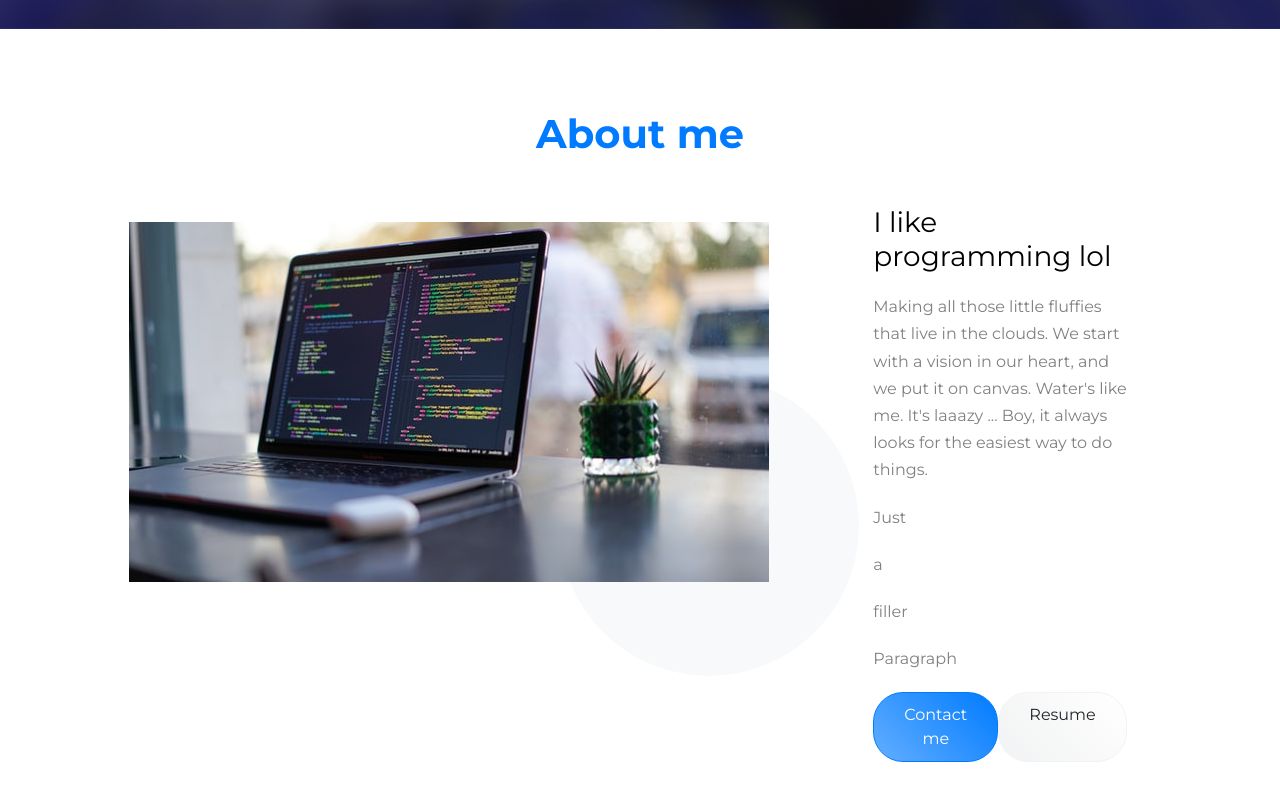
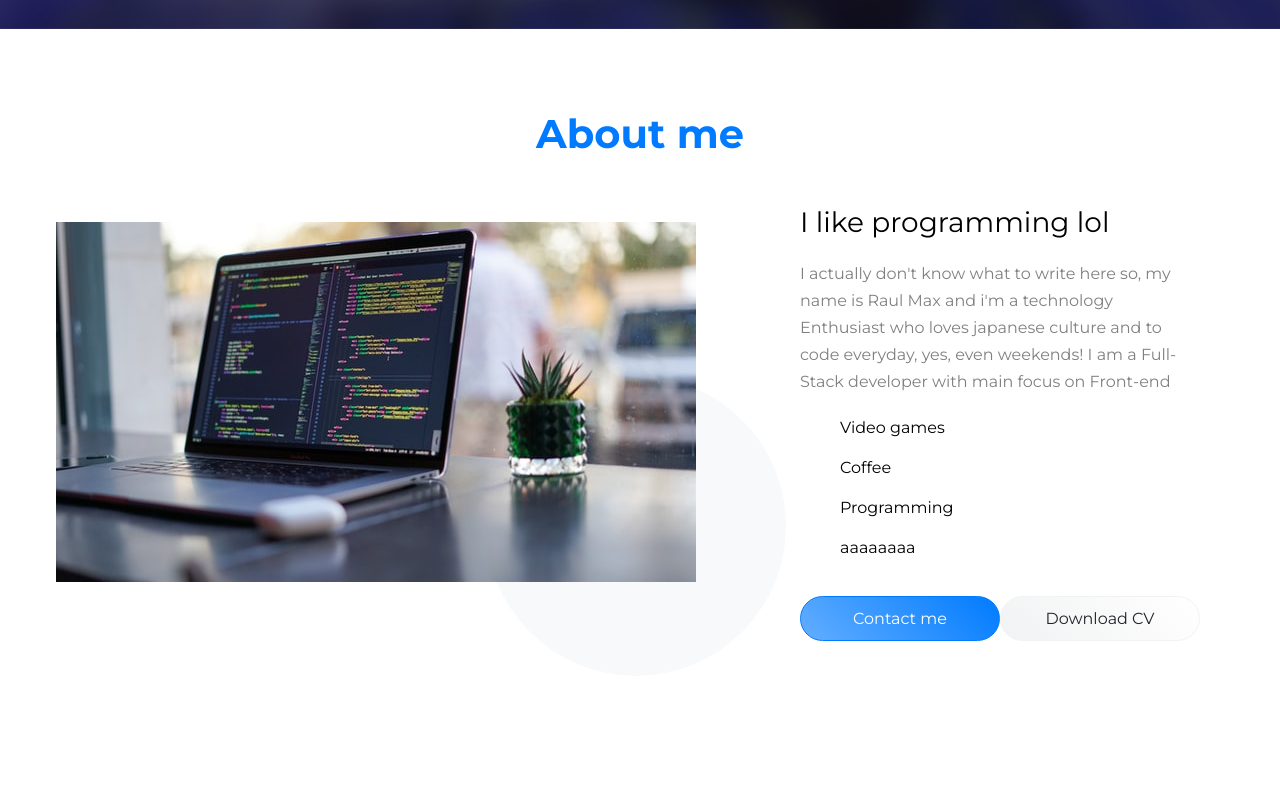
Before and after one commit to raulmax319/my-website, a Next.js app: page / in a window 1280 px wide. Shown: the part 771-1571 px from the top of the page. After the commit the page ends 1492 px from the top, so only its background shows below. Built offline with nearby package versions, Linux system fonts and the light colour scheme.

Commit message:
some fixes/modifications

```diff
--- a/src/assets/data/data.jsx
+++ b/src/assets/data/data.tsx
@@ -5,7 +5,7 @@ import {
   faGithub,
 } from '@fortawesome/free-brands-svg-icons';
 
-const data = {
+export default {
   name: 'Raul Max.',
   typed: ['Backend Developer.', 'Frontend Developer.', 'Coffee Lover.'],
   socialLinks: [
@@ -30,9 +30,26 @@ const data = {
       className: faGithub,
     },
   ],
+  thingsList: [
+    {
+      text: 'Video games',
+      icon: '🎮',
+    },
+    {
+      text: 'Coffee',
+      icon: '☕',
+    },
+    {
+      text: 'Programming',
+      icon: '⌨',
+    },
+    {
+      text: 'aaaaaaaa',
+      icon: '⌨',
+    },
+  ],
   aboutMe: 'About Me',
   aboutDetails: 'Full-Stack developer',
   details: "I'm Raul Max ty",
+  cvLink: '',
 };
-
-export default data;
--- a/src/components/Button/Button.styled.tsx
+++ b/src/components/Button/Button.styled.tsx
@@ -1,6 +1,8 @@
 import styled, { css } from 'styled-components';
 
 export const MyButton = styled('a')<{ primary: boolean }>`
+  width: 200px;
+  height: 45px;
   display: inline-block;
   cursor: pointer;
   font-weight: 400;
--- a/src/pages/index.tsx
+++ b/src/pages/index.tsx
@@ -6,7 +6,7 @@ import { HomeSection, AboutSection } from '../sections';
 
 import data from '../assets/data/data';
 
-const { name, socialLinks } = data;
+const { socialLinks, cvLink, thingsList } = data;
 
 export default function Home() {
   return (
@@ -16,7 +16,7 @@ export default function Home() {
       <Container>
         <Navbar />
         <HomeSection socialLinks={socialLinks} />
-        <AboutSection />
+        <AboutSection cvLink={cvLink} list={thingsList} />
       </Container>
     </>
   );
--- a/src/sections/About/AboutSection.styled.tsx
+++ b/src/sections/About/AboutSection.styled.tsx
@@ -74,3 +74,28 @@ export const P = styled.p`
   line-height: 1.7;
   color: gray;
 `;
+
+export const List = styled.ul`
+  margin-top: 0;
+  margin-bottom: 2.25rem;
+  padding-left: 0;
+  list-style: none;
+`;
+
+export const ListItem = styled('li')<{ icon: string }>`
+  position: relative;
+  padding-left: 2.5rem;
+  margin-bottom: 1rem;
+  line-height: 1.5;
+  display: list-item;
+  text-align: -webkit-match-parent;
+
+  &::before {
+    left: 0;
+    font-size: 1.3rem;
+    content: ${({ icon }) => String(icon) ?? '☕'};
+    color: #71bc42;
+    top: -0.3rem;
+    position: absolute;
+  }
+`;
--- a/src/sections/About/AboutSection.tsx
+++ b/src/sections/About/AboutSection.tsx
@@ -11,10 +11,17 @@ import {
   P,
   Circle,
   Content,
+  List,
+  ListItem as Item,
 } from './AboutSection.styled';
 import { Button } from '../../components';
 
-export function AboutSection() {
+interface IProps {
+  cvLink: string;
+  list: Array<{ text: string; icon: string }>;
+}
+
+export function AboutSection({ cvLink, list }: IProps) {
   return (
     <About className="about">
       <Container>
@@ -37,15 +44,16 @@ export function AboutSection() {
                 </Fade>
                 <Reveal>
                   <P>
-                    Making all those little fluffies that live in the clouds. We
-                    start with a vision in our heart, and we put it on canvas.
-                    Water's like me. It's laaazy ... Boy, it always looks for
-                    the easiest way to do things.
+                    I actually don't know what to write here so, my name is Raul
+                    Max and i'm a technology Enthusiast who loves japanese
+                    culture and to code everyday, yes, even weekends! I am a
+                    Full-Stack developer with main focus on Front-end
                   </P>
-                  <P>Just</P>
-                  <P>a</P>
-                  <P>filler</P>
-                  <P>Paragraph</P>
+                  <List>
+                    {list.map(element => (
+                      <Item icon={element.icon}>{element.text}</Item>
+                    ))}
+                  </List>
                   <div
                     style={{
                       display: 'flex',
@@ -56,7 +64,7 @@ export function AboutSection() {
                     <Button href="mailto:raulmax319@gmail.com" primary>
                       Contact me
                     </Button>
-                    <Button href="">Resume</Button>
+                    <Button href={cvLink}>Download CV</Button>
                   </div>
                 </Reveal>
               </Content>
```
